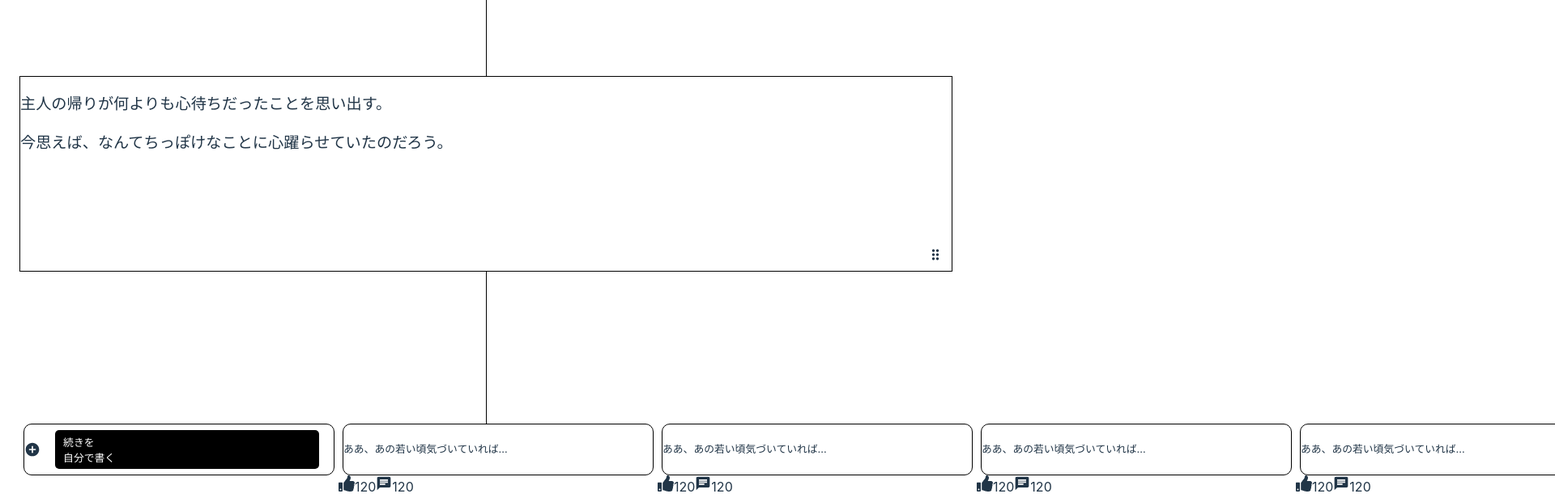
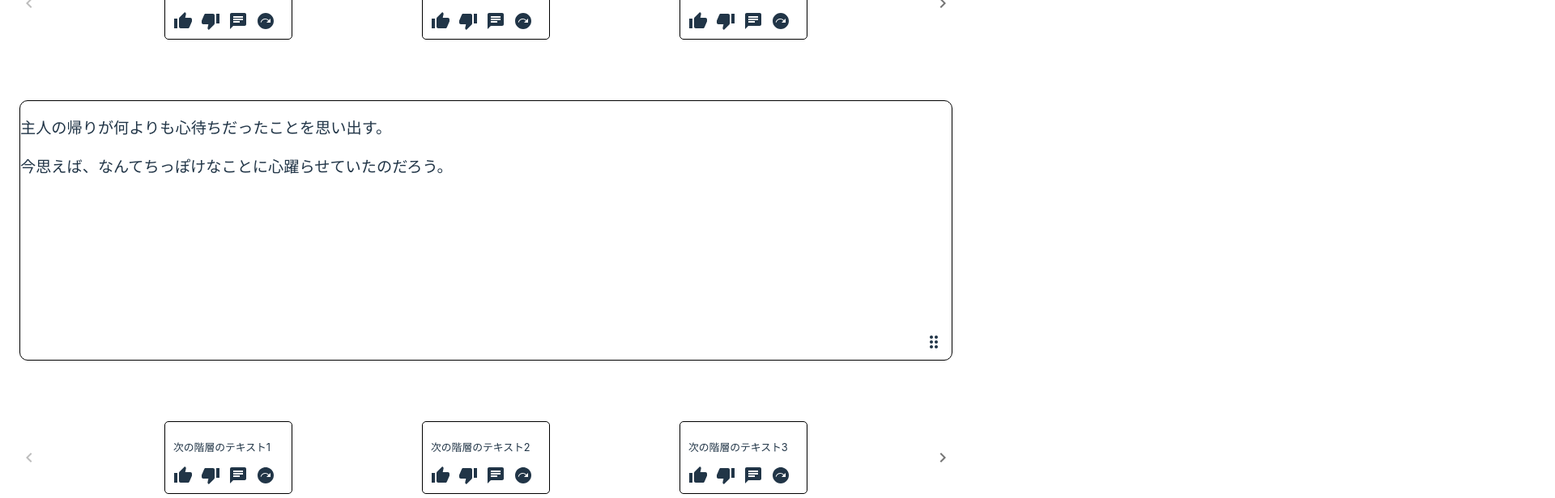
Before and after one commit to Conovel/frontend, a React (Vite) app: page / in a window 1280 px wide. Shown: the part 180-796 px from the top of the page at 81% size, 1920 px wide, since content can reach past the window. Built offline with nearby package versions, Linux system fonts and the light colour scheme; the HTML template or start-up script is replaced by a standard one.

Commit message:
wip; 大枠を構成

```diff
--- a/src/features/NovelView/NovelViewContainer.tsx
+++ b/src/features/NovelView/NovelViewContainer.tsx
@@ -1,31 +1,4 @@
 import { NovelViewPresentation } from './NovelViewPresentation';
-
-const posts = [
-  {
-    id: 1,
-    text: 'ああ、あの若い頃気づいていれば...',
-    likes: 120,
-    comments: 120,
-  },
-  {
-    id: 2,
-    text: 'ああ、あの若い頃気づいていれば...',
-    likes: 120,
-    comments: 120,
-  },
-  {
-    id: 3,
-    text: 'ああ、あの若い頃気づいていれば...',
-    likes: 120,
-    comments: 120,
-  },
-  {
-    id: 4,
-    text: 'ああ、あの若い頃気づいていれば...',
-    likes: 120,
-    comments: 120,
-  },
-];
 
 const mainPanels = [
   {
@@ -35,6 +8,25 @@ const mainPanels = [
   },
 ];
 
+const prevPanel = {
+  id: 1,
+  text1: '前の階層のテキスト1',
+  text2: '前の階層のテキスト2',
+};
+
+const nextPanel = {
+  id: 2,
+  text1: '次の階層のテキスト1',
+  text2: '次の階層のテキスト2',
+};
+
 export const NovelViewContainer = () => {
-  return <NovelViewPresentation posts={posts} mainPanels={mainPanels} />;
+  return (
+    <NovelViewPresentation
+      posts={[]}
+      mainPanels={mainPanels}
+      prevPanel={prevPanel}
+      nextPanel={nextPanel}
+    />
+  );
 };
--- a/src/features/NovelView/NovelViewPresentation.tsx
+++ b/src/features/NovelView/NovelViewPresentation.tsx
@@ -1,15 +1,26 @@
 import React from 'react';
 import { FaThumbsUp } from 'react-icons/fa';
 import ChatIcon from '@mui/icons-material/Chat';
-import AddCircleIcon from '@mui/icons-material/AddCircle';
 import DragIndicatorIcon from '@mui/icons-material/DragIndicator';
 import { Box, Container } from '@mui/material';
+
+import KeyboardArrowLeftIcon from '@mui/icons-material/KeyboardArrowLeft';
+import KeyboardArrowRightIcon from '@mui/icons-material/KeyboardArrowRight';
+
+import ThumbUpIcon from '@mui/icons-material/ThumbUp';
+import ThumbDownIcon from '@mui/icons-material/ThumbDown';
+import NextPlanIcon from '@mui/icons-material/NextPlan';
 
 interface Post {
   id: number;
   text: string;
   likes: number;
   comments: number;
+  main_copy: string;
+  sentence_user_count: number;
+  sentence_hierarchy_count: number;
+  reader_count: number;
+  overview: string;
 }
 
 interface MainPanel {
@@ -18,73 +29,71 @@ interface MainPanel {
   text2: string;
 }
 
+interface Panel {
+  id: number;
+  text1: string;
+  text2: string;
+}
+
 interface NovelViewPresentationProps {
   posts: Post[];
   mainPanels: MainPanel[];
+  prevPanel: Panel;
+  nextPanel: Panel;
 }
 
 const styles: { [key: string]: React.CSSProperties } = {
-  frame: {
-    position: 'absolute',
-    top: '8vh',
-    height: '90vh',
-  },
   contentWrapper: {
     display: 'flex',
     justifyContent: 'space-between',
     width: '100%',
     zIndex: 2,
   },
-  postBox: {
-    display: 'flex',
-    alignItems: 'center',
-    width: '30vw',
-    boxSizing: 'border-box',
-    border: '1px solid #000',
-    borderRadius: '10px',
-    flex: '1 1 30%',
-    margin: '0 5px',
-    fontSize: '0.8rem',
-    height: '8vh',
-  },
-  iconWrapper: {
-    display: 'flex',
-    alignItems: 'center',
-    textAlign: 'center',
-  },
   icon: {
     fontSize: '20px',
   },
   verticalLine: {
     position: 'absolute',
-    top: '8vh',
     bottom: '10vh',
     left: '50%',
     width: '1px',
     backgroundColor: '#000',
     zIndex: 1,
   },
+  prevPanel: {
+    backgroundColor: '#fff',
+    display: 'flex',
+    justifyContent: 'space-between',
+    margin: '5vh 0',
+    height: '20vh',
+    alignItems: 'center',
+    zIndex: 2,
+  },
   mainPanel: {
     backgroundColor: '#fff',
     position: 'relative',
     textAlign: 'left',
     border: '1px solid #000',
-    margin: '15vh 0',
-    height: '30vh',
+    borderRadius: '10px',
+    margin: '5vh 0',
+    height: '40vh',
     alignItems: 'center',
     fontSize: '1.2rem',
     zIndex: 2,
   },
-  dragIndicatorIcon: {
-    fontSize: '20px',
-    position: 'absolute',
-    bottom: '10px',
-    right: '10px',
+  nextPanel: {
+    backgroundColor: '#fff',
+    display: 'flex',
+    justifyContent: 'space-between',
+    margin: '5vh 0',
+    height: '20vh',
+    alignItems: 'center',
+    fontSize: '1.2rem',
+    zIndex: 2,
   },
-  nextPanel: {
-    position: 'absolute',
-    top: '80vh',
-    zIndex: 2,
+  panelItem: {
+    flex: 1,
+    textAlign: 'center',
   },
   buttonWrapper: {
     flex: 1,
@@ -108,20 +117,65 @@ const styles: { [key: string]: React.CSSProperties } = {
     display: 'flex',
     alignItems: 'center',
   },
+  textWrapper: {
+    fontSize: '0.8rem',
+    border: '1px solid #000',
+    padding: '10px',
+    borderRadius: '5px',
+    margin: '0 5px',
+  },
+  iconContainer: {
+    display: 'flex',
+    justifyContent: 'space-between',
+    marginTop: '5px',
+  },
+  iconWrapper: {
+    display: 'flex',
+    alignItems: 'center',
+    marginRight: '10px',
+  },
 };
 
 export const NovelViewPresentation: React.FC<NovelViewPresentationProps> = ({
   posts,
   mainPanels,
 }) => {
+  const prevTextCount = 10;
+  const nextTextCount = 10;
+  const visibleTextCount = 3;
+  const [startIndexPrev, setStartIndexPrev] = React.useState(0);
+  const [startIndexNext, setStartIndexNext] = React.useState(0);
+
+  const handleScrollPrev = (direction: 'next' | 'prev') => {
+    if (
+      direction === 'next' &&
+      startIndexPrev + visibleTextCount < prevTextCount
+    ) {
+      setStartIndexPrev(startIndexPrev + visibleTextCount);
+    } else if (direction === 'prev' && startIndexPrev > 0) {
+      setStartIndexPrev(startIndexPrev - visibleTextCount);
+    }
+  };
+
+  const handleScrollNext = (direction: 'next' | 'prev') => {
+    if (
+      direction === 'next' &&
+      startIndexNext + visibleTextCount < nextTextCount
+    ) {
+      setStartIndexNext(startIndexNext + visibleTextCount);
+    } else if (direction === 'prev' && startIndexNext > 0) {
+      setStartIndexNext(startIndexNext - visibleTextCount);
+    }
+  };
+
   return (
-    <Container sx={styles.frame}>
-      <Box sx={styles.contentWrapper}>
+    <Container sx={{ position: 'relative', top: '8vh', alignItems: 'center' }}>
+      <Box sx={{ display: 'flex', flexWrap: 'wrap', width: '100vw' }}>
         {posts.map((post) => (
           <Box key={post.id}>
             <Box style={styles.postBox}>
               <p>{post.text}</p>
-            </Box>
+              <p>{post.main_copy}</p>
               <Box style={styles.iconWrapper}>
                 <Box style={styles.reactionWrapper}>
                   <FaThumbsUp style={styles.icon} />
@@ -132,53 +186,125 @@ export const NovelViewPresentation: React.FC<NovelViewPresentationProps> = ({
                   <span>{post.comments}</span>
                 </Box>
               </Box>
+              <p>投稿数: {post.sentence_user_count}</p>
+              <p>階層数: {post.sentence_hierarchy_count}</p>
+              <p>読者数: {post.reader_count}</p>
+              <p>あらすじ: {post.overview}</p>
+            </Box>
           </Box>
         ))}
       </Box>
       <Box style={styles.verticalLine}></Box>
-      <Box>
+
+      <Box style={styles.prevPanel}>
+        <KeyboardArrowLeftIcon
+          onClick={() => handleScrollPrev('prev')}
+          style={{ cursor: startIndexPrev === 0 ? 'not-allowed' : 'pointer' }}
+          color={startIndexPrev === 0 ? 'disabled' : 'action'}
+        />
+        {Array.from({ length: visibleTextCount }, (_, index) => {
+          const textIndex = startIndexPrev + index;
+          return textIndex < prevTextCount ? (
+            <Box key={textIndex} style={styles.textWrapper}>
+              <p>前の階層のテキスト{textIndex + 1}</p>
+              <Box style={styles.iconContainer}>
+                <Box style={styles.iconWrapper}>
+                  <ThumbUpIcon />
+                  <span>{/* ここにいいねの数を入れる */}</span>
+                </Box>
+                <Box style={styles.iconWrapper}>
+                  <ThumbDownIcon />
+                  <span>{/* ここに嫌いの数を入れる */}</span>
+                </Box>
+                <Box style={styles.iconWrapper}>
+                  <ChatIcon />
+                  <span>{/* ここにコメントの数を入れる */}</span>
+                </Box>
+                <Box style={styles.iconWrapper}>
+                  <NextPlanIcon />
+                  <span>{/* ここに次の計画の数を入れる */}</span>
+                </Box>
+              </Box>
+            </Box>
+          ) : null;
+        })}
+        <KeyboardArrowRightIcon
+          onClick={() => handleScrollPrev('next')}
+          style={{
+            cursor:
+              startIndexPrev + visibleTextCount >= prevTextCount
+                ? 'not-allowed'
+                : 'pointer',
+          }}
+          color={
+            startIndexPrev + visibleTextCount >= prevTextCount
+              ? 'disabled'
+              : 'action'
+          }
+        />
+      </Box>
+
       {mainPanels.map((panel) => (
         <Box key={panel.id} style={styles.mainPanel}>
           <p>{panel.text1}</p>
           <p>{panel.text2}</p>
-            <DragIndicatorIcon style={styles.dragIndicatorIcon} />
+          <DragIndicatorIcon
+            sx={{
+              position: 'absolute',
+              bottom: '10px',
+              right: '10px',
+              cursor: 'pointer',
+            }}
+          />
         </Box>
       ))}
-      </Box>
 
       <Box style={styles.nextPanel}>
-        <Box style={styles.contentWrapper}>
-          <Box>
-            <Box style={styles.postBox}>
-              <AddCircleIcon style={styles.icon} />
-              <Box style={styles.buttonWrapper}>
-                <button style={styles.button}>
-                  続きを
-                  <br />
-                  自分で書く
-                </button>
+        <KeyboardArrowLeftIcon
+          onClick={() => handleScrollNext('prev')}
+          style={{ cursor: startIndexNext === 0 ? 'not-allowed' : 'pointer' }}
+          color={startIndexNext === 0 ? 'disabled' : 'action'}
+        />
+        {Array.from({ length: visibleTextCount }, (_, index) => {
+          const textIndex = startIndexNext + index;
+          return textIndex < nextTextCount ? (
+            <Box key={textIndex} style={styles.textWrapper}>
+              <p>次の階層のテキスト{textIndex + 1}</p>
+              <Box style={styles.iconContainer}>
+                <Box style={styles.iconWrapper}>
+                  <ThumbUpIcon />
+                  <span>{/* ここにいいねの数を入れる */}</span>
+                </Box>
+                <Box style={styles.iconWrapper}>
+                  <ThumbDownIcon />
+                  <span>{/* ここに嫌いの数を入れる */}</span>
+                </Box>
+                <Box style={styles.iconWrapper}>
+                  <ChatIcon />
+                  <span>{/* ここにコメントの数を入れる */}</span>
+                </Box>
+                <Box style={styles.iconWrapper}>
+                  <NextPlanIcon />
+                  <span>{/* ここに次の計画の数を入れる */}</span>
                 </Box>
               </Box>
             </Box>
-
-          {posts.map((post) => (
-            <Box key={post.id}>
-              <Box style={styles.postBox}>
-                <p>{post.text}</p>
-              </Box>
-              <Box style={styles.iconWrapper}>
-                <Box style={styles.reactionWrapper}>
-                  <FaThumbsUp style={styles.icon} />
-                  <span>{post.likes}</span>
-                </Box>
-                <Box style={styles.reactionWrapper}>
-                  <ChatIcon style={styles.icon} />
-                  <span>{post.comments}</span>
-                </Box>
-              </Box>
-            </Box>
-          ))}
-        </Box>
+          ) : null;
+        })}
+        <KeyboardArrowRightIcon
+          onClick={() => handleScrollNext('next')}
+          style={{
+            cursor:
+              startIndexNext + visibleTextCount >= nextTextCount
+                ? 'not-allowed'
+                : 'pointer',
+          }}
+          color={
+            startIndexNext + visibleTextCount >= nextTextCount
+              ? 'disabled'
+              : 'action'
+          }
+        />
       </Box>
     </Container>
   );
```
Lines whose indentation alone changed are shown as unchanged.
